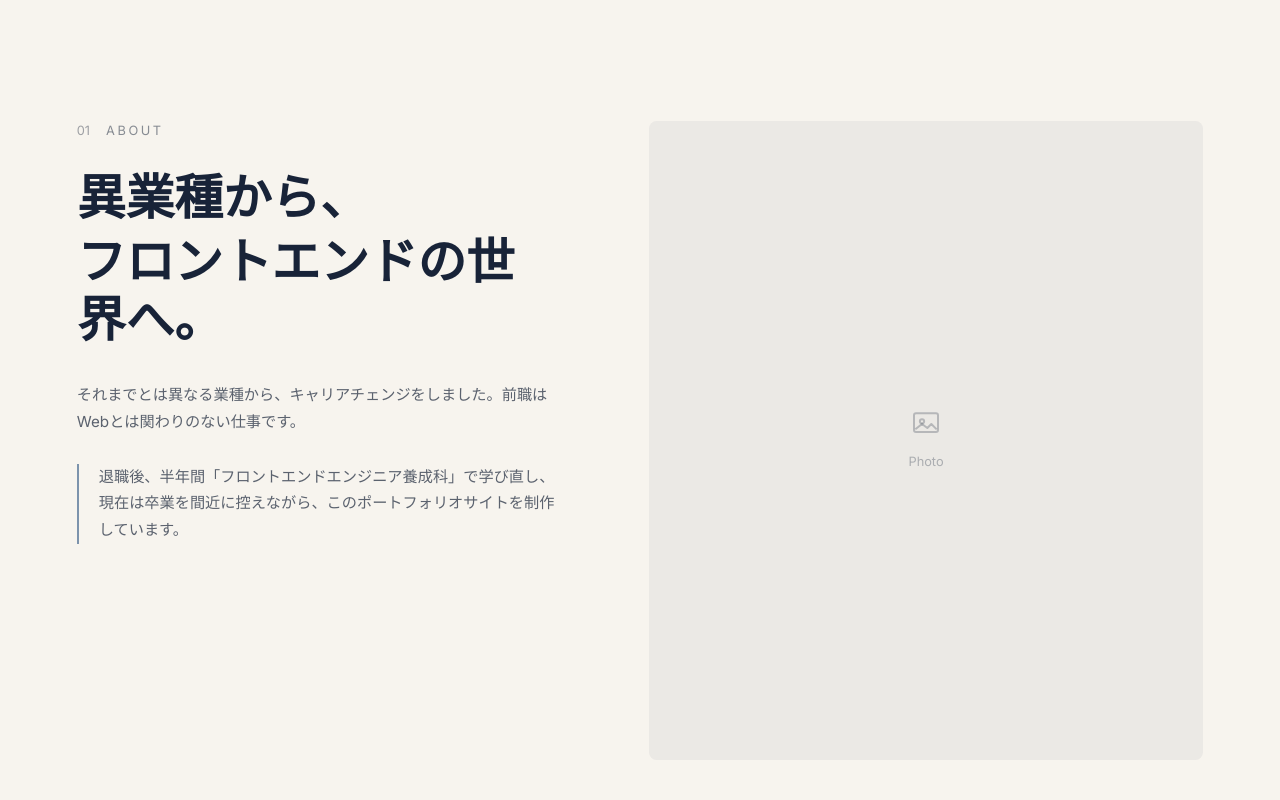
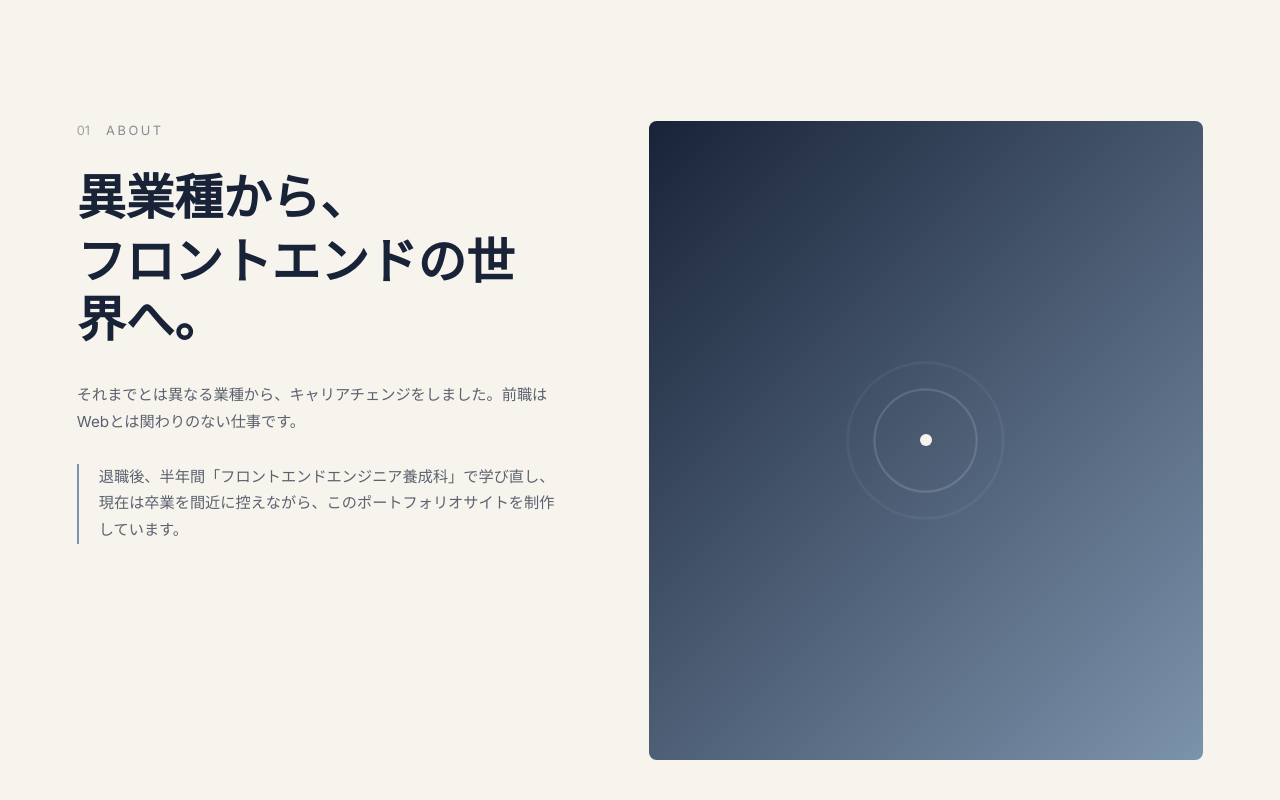
Before and after one commit to kresamtau908-png/portfolio2, a React (Vite) app: page / in a window 1280 px wide. Shown: the part 820-1620 px from the top of the page. Built offline with nearby package versions, Linux system fonts and the light colour scheme.

Commit message:
最初のコミット

```diff
--- a/src/components/About.tsx
+++ b/src/components/About.tsx
@@ -1,5 +1,5 @@
-import PhotoPlaceholder from './PhotoPlaceholder'
 import RevealText from './RevealText'
+import RipplePanel from './RipplePanel'
 
 export default function About() {
   return (
@@ -22,8 +22,8 @@ export default function About() {
       </div>
 
       <div className="order-1 col-span-6 mb-10 nav:order-2 nav:col-span-8 nav:col-start-9 nav:mb-0">
-        <div className="aspect-[662/763] overflow-hidden rounded-[0.6vw]">
-          <PhotoPlaceholder />
+        <div className="aspect-662/763 overflow-hidden rounded-[0.6vw]">
+          <RipplePanel className="h-full w-full" />
         </div>
       </div>
     </section>
--- a/src/components/ContactForm.tsx
+++ b/src/components/ContactForm.tsx
@@ -1,22 +1,15 @@
 import { useState } from 'react'
 
-// TODO: Formspreeでフォーム作成後、実際のエンドポイントURLに差し替える
-// 例: https://formspree.io/f/xxxxxxxx
-const FORMSPREE_ENDPOINT = 'https://formspree.io/f/YOUR_FORM_ID'
+const FORMSPREE_ENDPOINT = 'https://formspree.io/f/xqpabozo'
 
 const fieldClass =
   'w-full border-b border-cream/30 bg-transparent py-3 text-p-l text-cream placeholder:text-cream/40 outline-none transition-colors focus:border-cream'
 
 export default function ContactForm() {
-  const [status, setStatus] = useState<'idle' | 'not-configured' | 'submitting' | 'sent'>('idle')
+  const [status, setStatus] = useState<'idle' | 'submitting' | 'sent' | 'error'>('idle')
 
   const handleSubmit = async (e: React.FormEvent<HTMLFormElement>) => {
     e.preventDefault()
-
-    if (FORMSPREE_ENDPOINT.includes('YOUR_FORM_ID')) {
-      setStatus('not-configured')
-      return
-    }
 
     const form = e.currentTarget
     setStatus('submitting')
@@ -26,10 +19,14 @@ export default function ContactForm() {
         body: new FormData(form),
         headers: { Accept: 'application/json' },
       })
-      setStatus(res.ok ? 'sent' : 'idle')
-      if (res.ok) form.reset()
+      if (res.ok) {
+        setStatus('sent')
+        form.reset()
+      } else {
+        setStatus('error')
+      }
     } catch {
-      setStatus('idle')
+      setStatus('error')
     }
   }
 
@@ -50,10 +47,8 @@ export default function ContactForm() {
         </span>
       </button>
 
-      {status === 'not-configured' && (
-        <p className="text-p-x text-cream/50">
-          ※ Formspreeのエンドポイント未設定のため、送信は準備中です。
-        </p>
+      {status === 'error' && (
+        <p className="text-p-x text-cream/50">送信に失敗しました。時間をおいて再度お試しください。</p>
       )}
       {status === 'sent' && <p className="text-p-x text-lime">送信しました。ありがとうございます。</p>}
     </form>
--- /dev/null
+++ b/src/components/OrbitPanel.tsx
@@ -0,0 +1,26 @@
+interface OrbitPanelProps {
+  className?: string
+}
+
+// Profile用の装飾: 柔らかい光の玉がゆっくり漂う、有機的で温かみのあるデザイン
+export default function OrbitPanel({ className = '' }: OrbitPanelProps) {
+  return (
+    <div
+      className={`relative overflow-hidden ${className}`}
+      style={{ background: 'linear-gradient(160deg, var(--color-ink) 0%, #24314a 100%)' }}
+    >
+      <div
+        className="animate-orbit-a absolute -left-8 -top-8 h-40 w-40 rounded-full opacity-60 blur-2xl"
+        style={{ backgroundColor: 'var(--color-lime)' }}
+      />
+      <div
+        className="animate-orbit-b absolute -right-10 -bottom-10 h-56 w-56 rounded-full opacity-50 blur-2xl"
+        style={{ backgroundColor: '#a9c3d8' }}
+      />
+      <div
+        className="animate-orbit-c absolute left-1/3 top-1/2 h-24 w-24 rounded-full opacity-50 blur-xl"
+        style={{ backgroundColor: 'var(--color-cream)' }}
+      />
+    </div>
+  )
+}
--- a/src/components/PhotoPlaceholder.tsx
+++ /dev/null
@@ -1,18 +0,0 @@
-interface PhotoPlaceholderProps {
-  label?: string
-  className?: string
-}
-
-// TODO: 実際の写真が用意でき次第、<img> タグに差し替える
-export default function PhotoPlaceholder({ label = 'Photo', className = '' }: PhotoPlaceholderProps) {
-  return (
-    <div className={`flex h-full w-full flex-col items-center justify-center gap-3 bg-ink/5 ${className}`}>
-      <svg viewBox="0 0 24 24" className="h-8 w-8 text-ink/25">
-        <rect x="3" y="4" width="18" height="14" rx="1.5" fill="none" stroke="currentColor" strokeWidth="1.5" />
-        <circle cx="9" cy="10" r="1.6" fill="none" stroke="currentColor" strokeWidth="1.5" />
-        <path d="M4 16l5-4 4 3 3-3 4 4" fill="none" stroke="currentColor" strokeWidth="1.5" strokeLinejoin="round" />
-      </svg>
-      <span className="text-p-x text-ink/30">{label}</span>
-    </div>
-  )
-}
--- a/src/components/Profile.tsx
+++ b/src/components/Profile.tsx
@@ -1,4 +1,4 @@
-import PhotoPlaceholder from './PhotoPlaceholder'
+import OrbitPanel from './OrbitPanel'
 import RevealText from './RevealText'
 
 export default function Profile() {
@@ -6,7 +6,7 @@ export default function Profile() {
     <section id="profile" className="layout-grid bg-cream py-28 nav:py-[11vw]">
       <div className="col-span-6 nav:col-span-5">
         <div className="aspect-square overflow-hidden rounded-[0.6vw]">
-          <PhotoPlaceholder />
+          <OrbitPanel className="h-full w-full" />
         </div>
       </div>
 
--- /dev/null
+++ b/src/components/RipplePanel.tsx
@@ -0,0 +1,23 @@
+interface RipplePanelProps {
+  className?: string
+}
+
+// About用の装飾: 中心の点から波紋が静かに広がり続ける。
+// 「一歩ずつ踏み出す・じわじわ広がっていく」を表す抽象モチーフ。
+export default function RipplePanel({ className = '' }: RipplePanelProps) {
+  return (
+    <div
+      className={`relative flex items-center justify-center overflow-hidden ${className}`}
+      style={{ background: 'linear-gradient(135deg, var(--color-ink) 0%, var(--color-lime) 100%)' }}
+    >
+      {[0, 1, 2].map((i) => (
+        <span
+          key={i}
+          className="animate-ripple absolute h-28 w-28 rounded-full border-2 nav:h-[9vw] nav:w-[9vw]"
+          style={{ borderColor: 'rgba(247,244,238,0.55)', animationDelay: `${i * 1.4}s` }}
+        />
+      ))}
+      <span className="relative h-3 w-3 rounded-full" style={{ backgroundColor: '#f7f4ee' }} />
+    </div>
+  )
+}
--- a/src/index.css
+++ b/src/index.css
@@ -128,6 +128,30 @@ body {
   animation: badge-sway 5.5s ease-in-out infinite;
 }
 
+@keyframes orbit-a {
+  0%, 100% { transform: translate(0, 0); }
+  50% { transform: translate(34px, 26px); }
+}
+@keyframes orbit-b {
+  0%, 100% { transform: translate(0, 0); }
+  50% { transform: translate(-30px, -26px); }
+}
+@keyframes orbit-c {
+  0%, 100% { transform: translate(0, 0) scale(1); }
+  50% { transform: translate(22px, -20px) scale(1.15); }
+}
+.animate-orbit-a { animation: orbit-a 7s ease-in-out infinite; }
+.animate-orbit-b { animation: orbit-b 8.5s ease-in-out infinite; }
+.animate-orbit-c { animation: orbit-c 5.5s ease-in-out infinite; }
+
+@keyframes ripple {
+  0% { transform: scale(0.3); opacity: 0.65; }
+  100% { transform: scale(1.6); opacity: 0; }
+}
+.animate-ripple {
+  animation: ripple 4.2s ease-out infinite;
+}
+
 ::selection {
   background: var(--color-lime);
   color: var(--color-cream);
```
Also changed, not shown: 1 other file (tests, documents, lock files or other folders).
